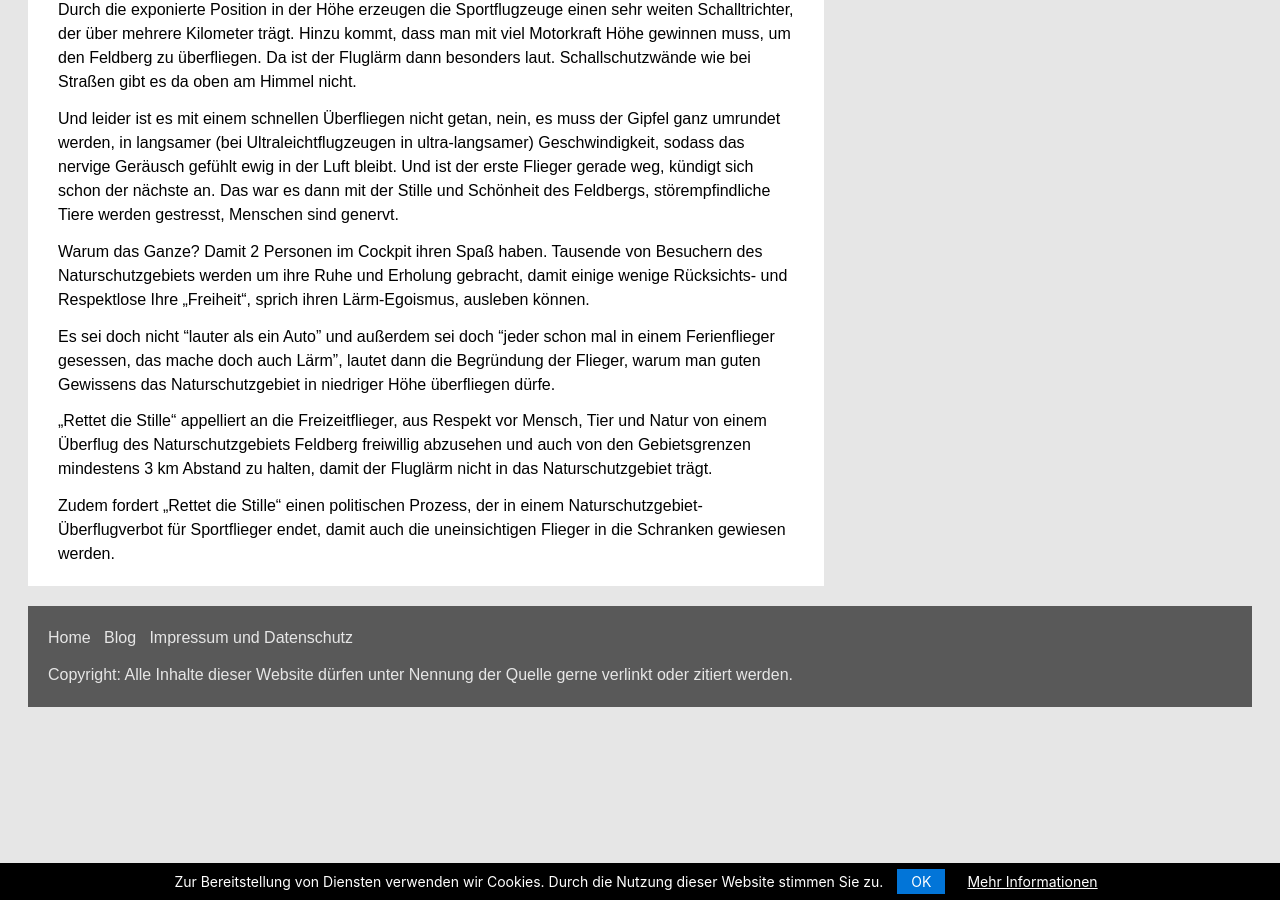
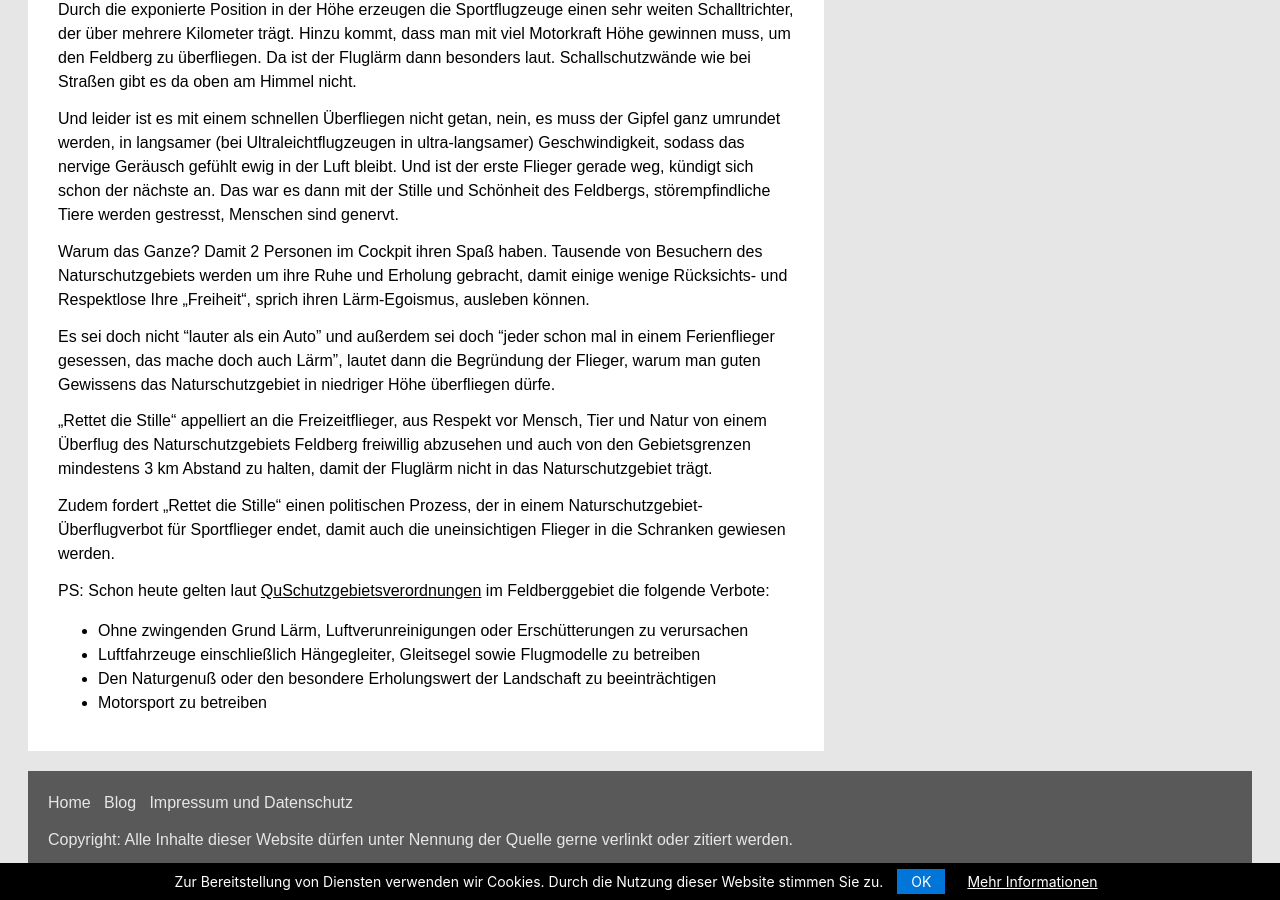
Before and after one commit to rettet-die-stille/rettet-die-stille.github.io, a Jekyll site: the page built from _posts/2020-11-18-keine-sportflieger-ueber-dem-naturschutzgebiet-feldberg.md, in a window 1280 px wide and 900 px high, scrolled down 1702 px. Built offline with Jekyll 4.4.1, drawn with Linux system fonts in a browser that asks for light colours.

Commit message:
Update 2020-11-18-keine-sportflieger-ueber-dem-naturschutzgebiet-feldberg.md

```diff
--- a/_posts/2020-11-18-keine-sportflieger-ueber-dem-naturschutzgebiet-feldberg.md
+++ b/_posts/2020-11-18-keine-sportflieger-ueber-dem-naturschutzgebiet-feldberg.md
@@ -32,3 +32,10 @@ Es sei doch nicht "lauter als ein Auto" und außerdem sei doch "jeder schon mal
 „Rettet die Stille“ appelliert an die Freizeitflieger, aus Respekt vor Mensch, Tier und Natur von einem Überflug des Naturschutzgebiets Feldberg freiwillig abzusehen und auch von den Gebietsgrenzen mindestens 3 km Abstand zu halten, damit der Fluglärm nicht in das Naturschutzgebiet trägt.
 
 Zudem fordert „Rettet die Stille“ einen politischen Prozess, der in einem Naturschutzgebiet-Überflugverbot für Sportflieger endet, damit auch die uneinsichtigen Flieger in die Schranken gewiesen werden.
+
+PS: Schon heute gelten laut <span style="text-decoration: underline;">[QuSchutzgebietsverordnungen](https://www2.lubw.baden-wuerttemberg.de/public/abt2/dokablage/oac_12/vo/3/3001.htm){:target="_blank"}</span> im Feldberggebiet die folgende Verbote:
+
+* Ohne zwingenden Grund Lärm, Luftverunreinigungen oder Erschütterungen zu verursachen
+* Luftfahrzeuge einschließlich Hängegleiter, Gleitsegel sowie Flugmodelle zu betreiben
+* Den Naturgenuß oder den besondere Erholungswert der Landschaft zu beeinträchtigen
+* Motorsport zu betreiben
```
